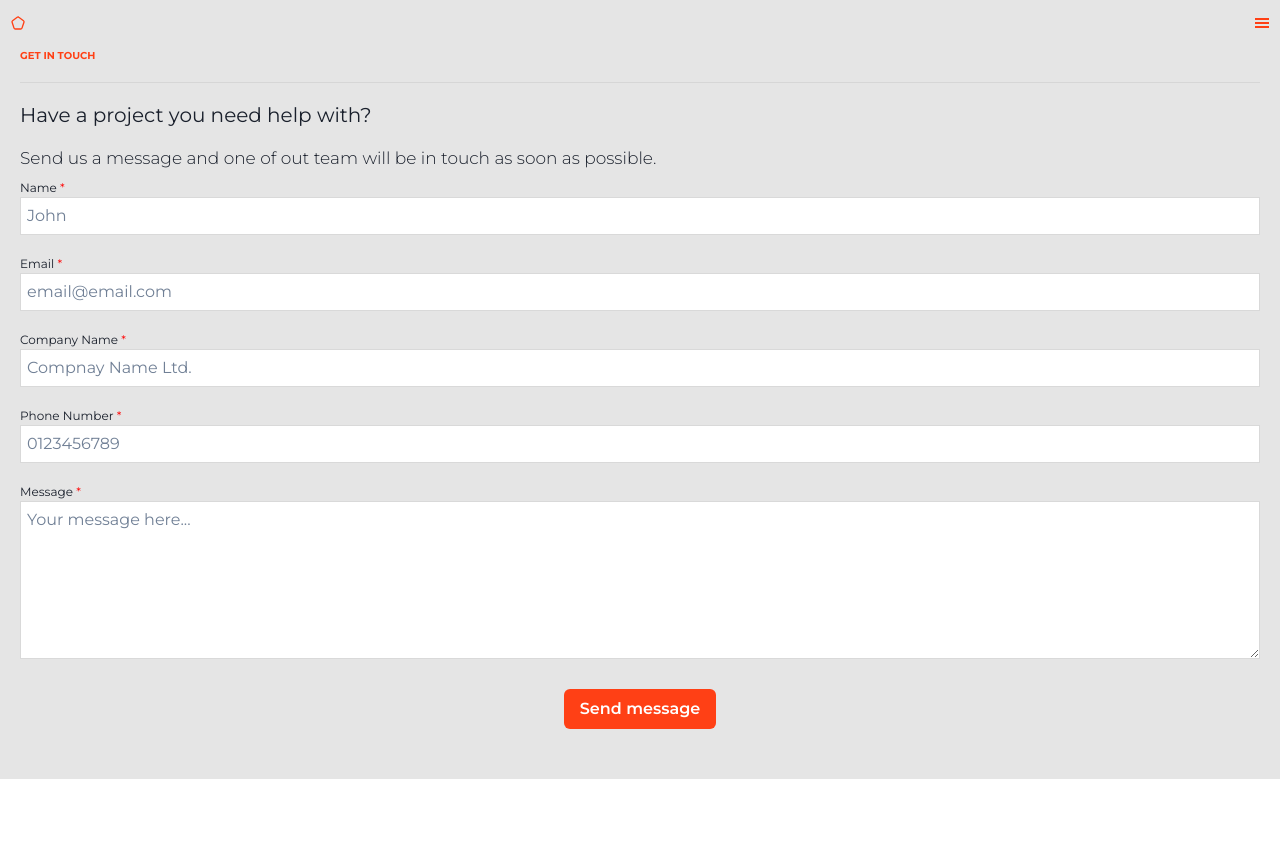
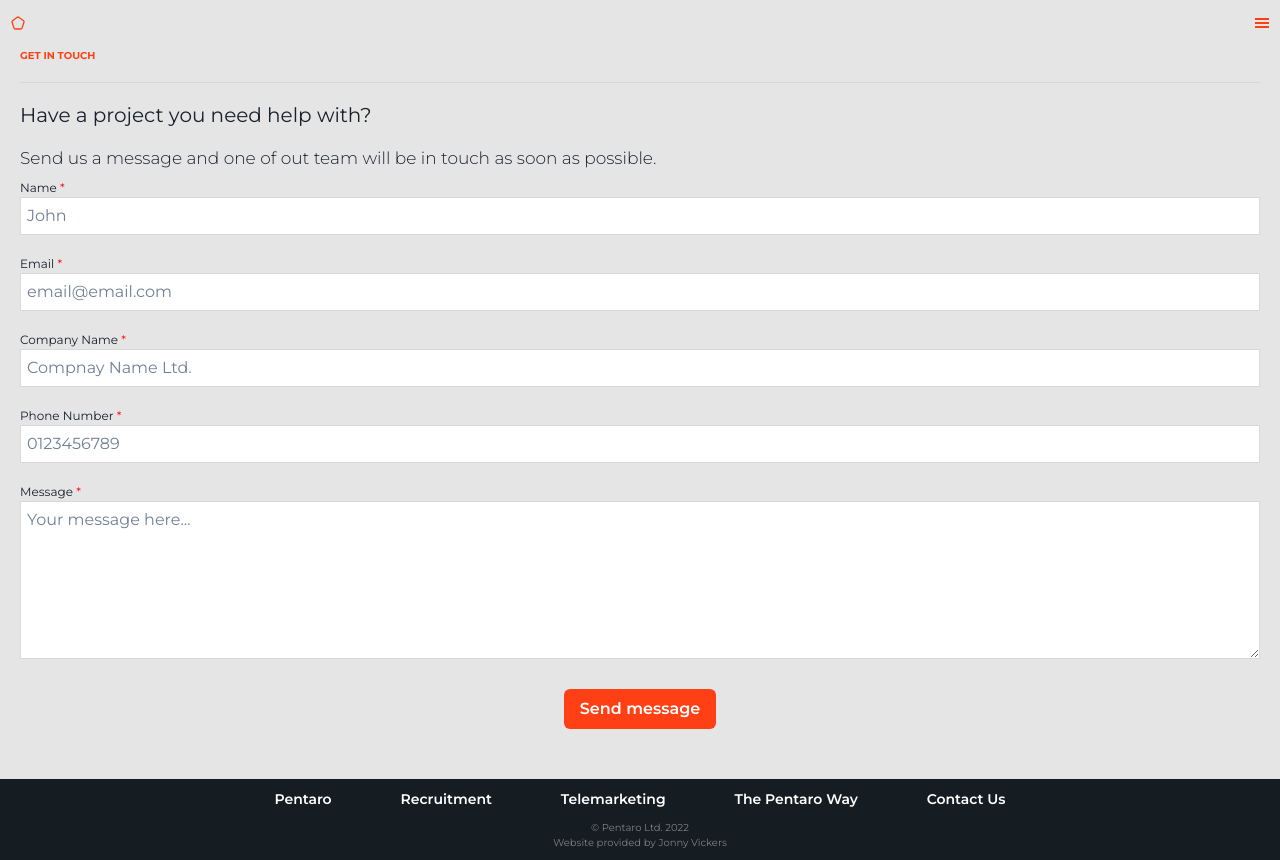
Before and after one commit to jvickers123/pentaro-site, a React (Create React App) app: page /getintouch in a window 1280 px wide. Before the commit the page ends 800 px from the top, so only its background shows below. Built offline with nearby package versions, Linux system fonts and the light colour scheme.

Commit message:
added footer

```diff
--- a/src/App.js
+++ b/src/App.js
@@ -12,6 +12,7 @@ import Recruitment from './components/Recruitment'
 import PentaroWay from './components/PentaroWay'
 import Contact from './components/Contact'
 import EnquireNow from './components/EnquireNow'
+import Footer from './components/Footer'
 
 function App() {
   return (
@@ -26,6 +27,7 @@ function App() {
           <Route path='/getintouch' element={<Contact />}/>
         </Routes>
         <EnquireNow />
+        <Footer />
       </BrowserRouter>
     </ChakraProvider>
 
--- /dev/null
+++ b/src/components/Footer.js
@@ -0,0 +1,25 @@
+import React from 'react'
+import { Link } from 'react-router-dom'
+
+
+const Footer = () => {
+  return (
+    <div className='real-footer-container'>
+
+      <div className='footer-links-container'>
+        <Link to='/'>Pentaro</Link>
+        <Link to='/recruitment'>Recruitment</Link>
+        <Link to='/telemarketing'>Telemarketing</Link>
+        <Link to='/pentaroway'>The Pentaro Way</Link>
+        <Link to='/getintouch'>Contact Us</Link>
+      </div>
+
+      <p>&copy; Pentaro Ltd. 2022</p>
+      <p>Website provided by <a href='www.jonnyvickers.co.uk' target='_blank'>Jonny Vickers</a></p>
+
+
+    </div>
+  )
+}
+
+export default Footer
--- /dev/null
+++ b/src/styles/components/footer.scss
@@ -0,0 +1,27 @@
+.real-footer-container {
+  @include flex-center(column);
+  background-color: $darkbackground;
+  color: white;
+  padding: 10px 0;
+  .footer-links-container {
+    padding-bottom: 10px;
+    font-weight: 600;
+    font-size: 14px;
+    @include flex-center(column)
+  }
+  p {
+    color: grey;
+    font-size: 10px;
+  }
+}
+
+@media screen and (min-width: 600px) {
+  .real-footer-container {
+    .footer-links-container {
+      width: 100%;
+      max-width: 800px;
+      flex-direction: row;
+      justify-content: space-around;
+    }
+  }
+}
--- a/src/styles/main.scss
+++ b/src/styles/main.scss
@@ -10,6 +10,7 @@
 @import './components/home.scss';
 @import './components/contact.scss';
 @import './components/pentaroway.scss';
+@import './components/footer.scss';
 
 * {
   box-sizing: border-box;
```
